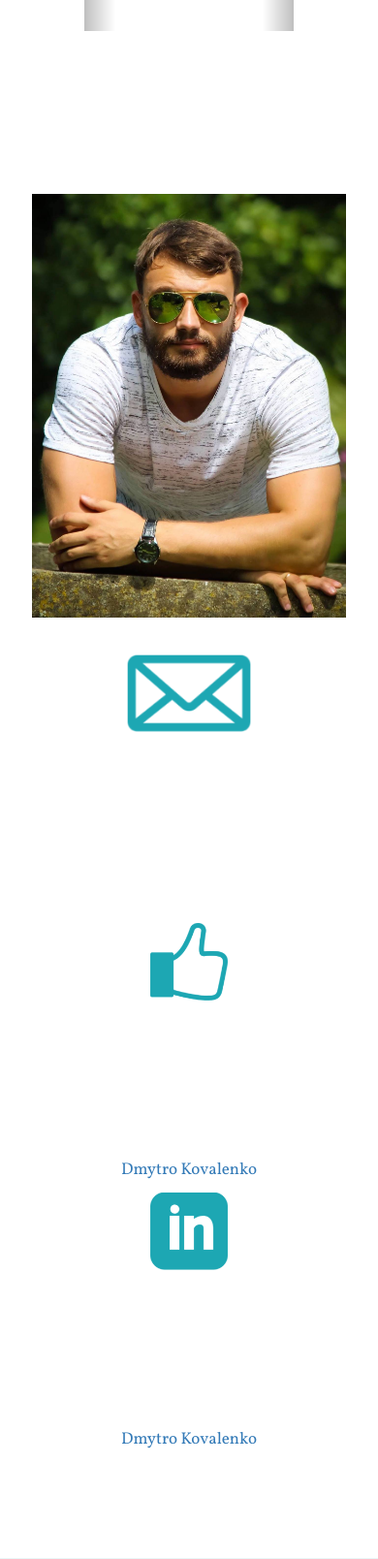
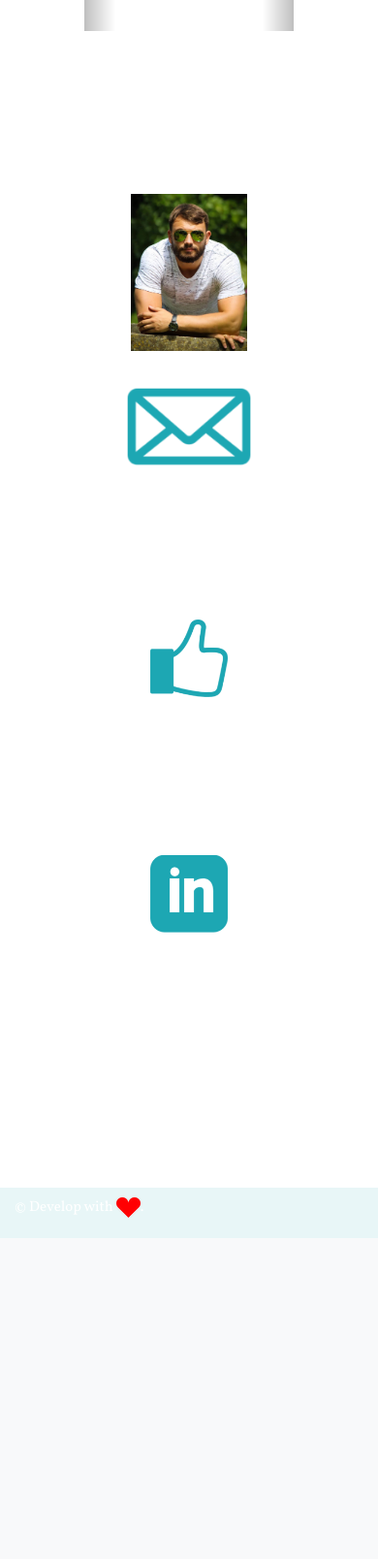
Before and after one commit to TetianaKlymchuk/Udemy-CWD-Projects, a PHP site: page / in a window 390 px wide. Shown: the part 1962-3570 px from the top of the page at 97% size. After the commit the page ends 3239 px from the top, so only its background shows below. Run offline with PHP 8.4, Linux system fonts and the light colour scheme; some libraries are stand-ins or nearby versions.

Commit message:
Added  a modification for the 6th Project

```diff
--- a/6.Our_Lovely_Course(Bootstrap)/index.html
+++ b/6.Our_Lovely_Course(Bootstrap)/index.html
@@ -111,6 +111,14 @@
                     </li>
                     <li data-target="#myCarousel" data-slide-to="6">
                     </li>
+                    <li data-target="#myCarousel" data-slide-to="7">
+                    </li>
+                    <li data-target="#myCarousel" data-slide-to="8">
+                    </li>
+                    <li data-target="#myCarousel" data-slide-to="9">
+                    </li>
+                    <li data-target="#myCarousel" data-slide-to="10">
+                    </li>
                 </ol>
                 <div class="carousel-inner">
                     <div class="item active">
@@ -193,18 +201,15 @@
                         </div>
                         <div class="col-md-3">
                                 <img src="images/mail.png" class="contactImage">
-                                <h2 class="contactHeading">Email:</h2>
-                                <p>kovalenko.d.y@gmail.com</p>
+                                <p class="contactHeadingEmail">kovalenko.d.y@gmail.com</p>
                         </div>
                         <div class="col-md-3">
                                 <img src="images/facebook.png" class="contactImage">
-                                <h2 class="contactHeading"> Facebook:</h2>
-                                <p><a href="https://www.facebook.com/dmytro.kovalenko.1004">Dmytro Kovalenko</a></p>
+                                <h2 class="contactHeading"> <a href="https://www.facebook.com/dmytro.kovalenko.1004" target="_blank">Facebook</a></h2>
                         </div>
                         <div class="col-md-3">
                                 <img src="images/linkedin.png" class="contactImage">
-                                <h2 class="contactHeading"> LinkedIn:</h2>
-                                <p><a href="https://www.linkedin.com/in/kovalenkodmytro/">Dmytro Kovalenko</a></p>
+                                <h2 class="contactHeading"><a href="https://www.linkedin.com/in/kovalenkodmytro/" target="_blank">LinkedIn</a></h2>
                         </div>
                     </div>
                 </div>
--- a/6.Our_Lovely_Course(Bootstrap)/styling.css
+++ b/6.Our_Lovely_Course(Bootstrap)/styling.css
@@ -106,6 +106,7 @@
 
 #contactImage{
   width: 90%;
+  max-width: 200px;
   padding-bottom: 20px;
   margin: 5%;
 }
@@ -123,6 +124,22 @@
   padding-bottom: 50px;
 }
 
+.contactHeadingEmail{
+  margin-top: 25px;
+  padding-top: 50px;
+  padding-bottom: 50px;
+}
+
+
+.contactHeading a{
+  color: #fff;
+  display: inline-block;
+}
+
+.contactHeading a:hover{
+  transform: scale(1.1);
+}
+
 .contactImage{
   height: 80px;
 }
@@ -135,6 +152,9 @@
   .carousel-inner h2{
       font-size: 23px;
   }
+  #contactImage{
+    width: 150px;
+  }
 }
 @media (max-width:400px){
   .carousel-inner .item img{
@@ -145,6 +165,9 @@
   }
   .navbar-brand{
       font-size: 12px;
+  }
+  #contactImage{
+    width: 120px;
   }
 }
 /*Style the footer*/
```
